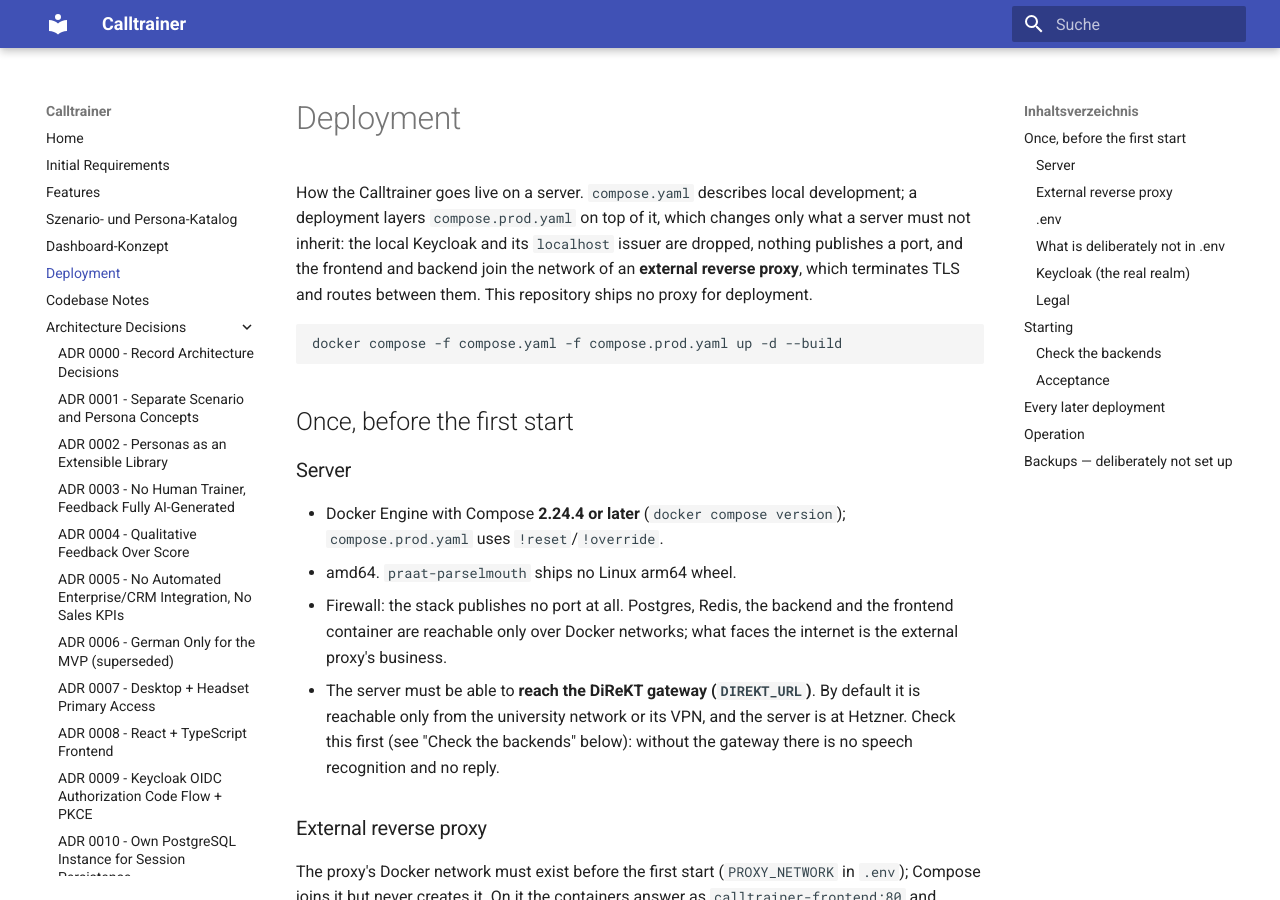
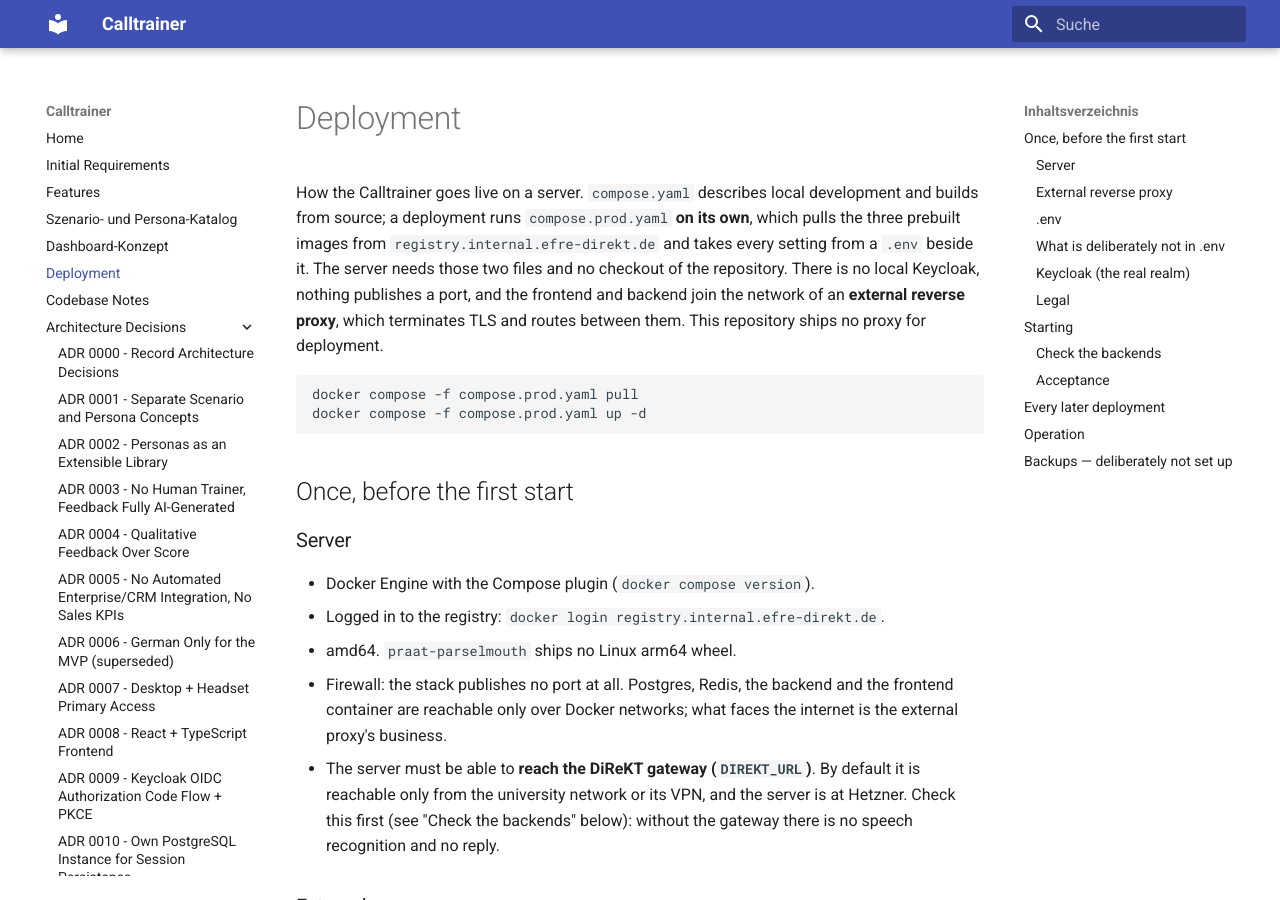
Before and after one commit to WIBWL/direkt-calltrainer, an MkDocs documentation site: the page built from docs/deployment.md, in a window 1280 px wide and 900 px high. Built offline with MkDocs 1.6.1 and Material for MkDocs 9.7.7, drawn with Linux system fonts in a browser that asks for light colours; some of the changed text lies outside the part shown.

Commit message:
Use image names in demo compose file

````diff
--- a/docs/deployment.md
+++ b/docs/deployment.md
@@ -1,16 +1,18 @@
 # Deployment
 
-How the Calltrainer goes live on a server. `compose.yaml` describes local development; a deployment layers `compose.prod.yaml` on top of it, which changes only what a server must not inherit: the local Keycloak and its `localhost` issuer are dropped, nothing publishes a port, and the frontend and backend join the network of an **external reverse proxy**, which terminates TLS and routes between them. This repository ships no proxy for deployment.
+How the Calltrainer goes live on a server. `compose.yaml` describes local development and builds from source; a deployment runs `compose.prod.yaml` **on its own**, which pulls the three prebuilt images from `registry.internal.efre-direkt.de` and takes every setting from a `.env` beside it. The server needs those two files and no checkout of the repository. There is no local Keycloak, nothing publishes a port, and the frontend and backend join the network of an **external reverse proxy**, which terminates TLS and routes between them. This repository ships no proxy for deployment.
 
 ```
-docker compose -f compose.yaml -f compose.prod.yaml up -d --build
+docker compose -f compose.prod.yaml pull
+docker compose -f compose.prod.yaml up -d
 ```
 
 ## Once, before the first start
 
 ### Server
 
-- Docker Engine with Compose **2.24.4 or later** (`docker compose version`); `compose.prod.yaml` uses `!reset`/`!override`.
+- Docker Engine with the Compose plugin (`docker compose version`).
+- Logged in to the registry: `docker login registry.internal.efre-direkt.de`.
 - amd64. `praat-parselmouth` ships no Linux arm64 wheel.
 - Firewall: the stack publishes no port at all. Postgres, Redis, the backend and the frontend container are reachable only over Docker networks; what faces the internet is the external proxy's business.
 - The server must be able to **reach the DiReKT gateway (`DIREKT_URL`)**. By default it is reachable only from the university network or its VPN, and the server is at Hetzner. Check this first (see "Check the backends" below): without the gateway there is no speech recognition and no reply.
@@ -42,7 +44,7 @@ calltrainer.example.org {
 
 ### `.env`
 
-`cp .env.example .env`, then fill in:
+Copy `compose.prod.yaml` and `.env.example` to a directory on the server, `cp .env.example .env`, then fill in:
 
 | Variable | Value |
 |---|---|
@@ -53,12 +55,13 @@ calltrainer.example.org {
 | `DIREKT_URL` | `https://llm.efre-direkt.de`, unless the server reaches the gateway by another route |
 | `PROXY_NETWORK` | the name of the external reverse proxy's Docker network |
 | `STT_MODEL`, `LLM_MODEL`, `KUGELAUDIO_MODEL` | leave as in `.env.example`; the same in development and deployment |
+| `TAG` | optional: the image tag to run, default `latest`. Pin one (e.g. `2026-09-28`) to know what is running and to roll back. |
 
-That is the whole file. `.env` is not in the repository and on the server should be readable by the deploying user only (`chmod 600 .env`).
+That is the whole file. `compose.prod.yaml` hands each variable to the containers by name (`environment`, no `env_file`), and `up` refuses to start while one is missing. `.env` is not in the repository and on the server should be readable by the deploying user only (`chmod 600 .env`).
 
 `OIDC_ISSUER` reaches the frontend at runtime (its container serves it as `/config.js`), so the frontend image is the same for every realm. Changing it needs the frontend container recreated (`up -d`), not a rebuild.
 
-The three images can also be built and pushed to `registry.internal.efre-direkt.de` with `docker buildx bake --push` (`docker-bake.hcl`; `TAG=... ` sets the tag, default `latest`).
+The three images are built and pushed to `registry.internal.efre-direkt.de` from a checkout, not on the server: `docker buildx bake -f docker-bake.hcl --push` (`TAG=...` sets the tag, default `latest`).
 
 ### What is deliberately *not* in `.env`
 
@@ -68,8 +71,8 @@ These are the same in development and deployment, so they are constants in the c
 |---|---|
 | Keycloak client id `direkt-calltrainer` | `frontend/src/oidcConfig.ts` |
 | Token audience `direkt-calltrainer` | `backend/auth.py` (`OIDC_AUDIENCE`) |
-| Postgres role and database `trainer` | `backend/db/session.py` (`DEFAULT_USER`/`DEFAULT_DATABASE`) and the `db` service in `compose.yaml` |
-| Postgres host and port, Redis URL | set by `compose.yaml` for the containers; the code defaults to `localhost` for a host-side run |
+| Postgres role and database `trainer` | `backend/db/session.py` (`DEFAULT_USER`/`DEFAULT_DATABASE`) and the `db` service in both compose files |
+| Postgres host and port, Redis URL | set by the compose files for the containers; the code defaults to `localhost` for a host-side run |
 
 ### Keycloak (the real realm)
 
@@ -94,19 +97,19 @@ Locally, `keycloak/direkt-realm.json` sets all of this up; in the realm at `keyc
 ## Starting
 
 ```
-git pull
-docker compose -f compose.yaml -f compose.prod.yaml up -d --build
-docker compose -f compose.yaml -f compose.prod.yaml ps
+docker compose -f compose.prod.yaml pull
+docker compose -f compose.prod.yaml up -d
+docker compose -f compose.prod.yaml ps
 ```
 
 Always start without a service name: `up -d backend` does not start the worker, and wrap-ups then silently never appear.
 
 The database needs no manual step: the app migrates and seeds it at startup (`backend/db/provision.py`). `Database provisioning failed` in the log means no Personas or Scenarios are loaded and no Session will be stored.
 
-An alias keeps the two files from being forgotten:
+An alias saves the `-f`:
 
 ```
-alias dc='docker compose -f compose.yaml -f compose.prod.yaml'
+alias dc='docker compose -f compose.prod.yaml'
 ```
 
 ### Check the backends
@@ -132,12 +135,12 @@ Must report OK for STT, LLM and TTS. The same check runs at startup (`Startup ch
    dc exec -T db sh -c 'pg_dump -U "$POSTGRES_USER" -Fc "$POSTGRES_DB"' > backup-$(date +%F).dump
    ```
    The file contains transcripts. Delete it once the deployment has succeeded rather than keeping it — see below.
-2. `git pull`, then `dc up -d --build`.
+2. Push the new images (or set `TAG` in `.env` to the new tag), then `dc pull && dc up -d`. Rolling back the code is setting `TAG` back — the schema is not rolled back with it, hence step 1.
 3. Read `dc logs backend --tail 100` for `Database provisioning failed` and `Startup check`.
 
 ## Operation
 
-- **Logs**: `dc logs <service>` (Docker rotates them at 5 × 20 MB per `compose.prod.yaml`) and `logs/calltrainer.log`, which starts over with every process start (ADR 0055). Neither contains spoken content.
+- **Logs**: `dc logs <service>` (Docker rotates them at 5 × 20 MB per `compose.prod.yaml`) and `logs/calltrainer.log`/`logs/worker.log` inside the backend and worker containers (`dc exec backend cat logs/calltrainer.log`), which start over with every process start (ADR 0055) and are not mounted to the host, so a recreated container starts without them. Neither contains spoken content.
 - **Retention**: the six-month deletion runs daily inside the app (ADR 0067). `dc exec backend python scripts/apply_retention.py` shows what is due.
 - **Missing wrap-ups**: `dc ps -a`, then `dc exec backend python scripts/requeue_feedback.py --apply`.
 - **Capacity**: gunicorn runs one worker process. How many concurrent calls that carries has not been measured; test it before a larger group of users.
````
Also changed, not shown: CLAUDE.md (+3 -3 lines), compose.prod.yaml (+96 -33 lines), 2 other files.
